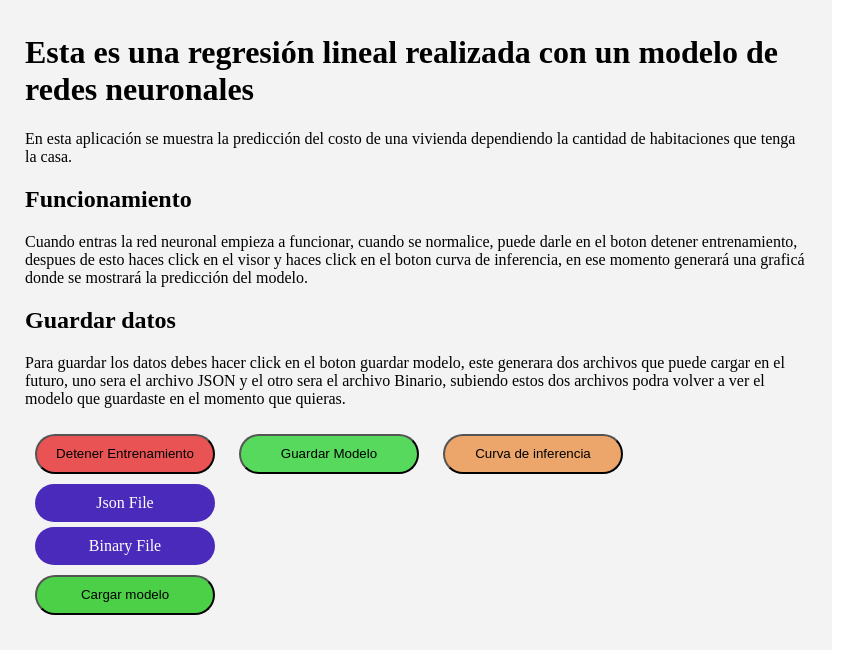
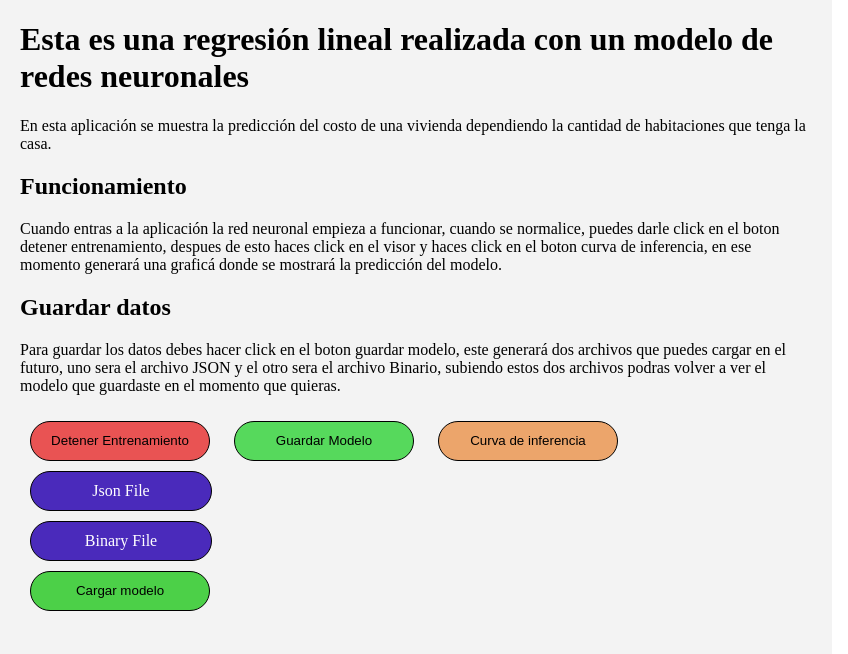
Before and after one commit to IvanGonzalez10/Predicci-nPrecioDeCasas, a website: page index.html in a window 1280 px wide. Shown: the part 130-784 px from the top of the page, without its empty margins (0-848 px from the left). Drawn offline with Linux system fonts and the light colour scheme; a script that the page names is missing.

Commit message:
Mejorando UX/UI

```diff
--- a/index.html
+++ b/index.html
@@ -25,8 +25,8 @@
         </p>
         <h2>Funcionamiento</h2>
         <p>
-          Cuando entras la red neuronal empieza a funcionar, cuando se
-          normalice, puede darle en el boton detener entrenamiento, despues de
+          Cuando entras a la aplicación la red neuronal empieza a funcionar, cuando se
+          normalice, puedes darle click en el boton detener entrenamiento, despues de
           esto haces click en el visor y haces click en el boton curva de
           inferencia, en ese momento generará una graficá donde se mostrará la
           predicción del modelo.
@@ -34,9 +34,9 @@
         <h2>Guardar datos</h2>
         <p>
           Para guardar los datos debes hacer click en el boton guardar modelo,
-          este generara dos archivos que puede cargar en el futuro, uno sera el
+          este generará dos archivos que puedes cargar en el futuro, uno sera el
           archivo JSON y el otro sera el archivo Binario, subiendo estos dos
-          archivos podra volver a ver el modelo que guardaste en el momento que
+          archivos podras volver a ver el modelo que guardaste en el momento que
           quieras.
         </p>
         <input
--- a/styles.css
+++ b/styles.css
@@ -7,13 +7,14 @@ body {
 .container {
   margin: -20px 0;
   width: 65vw;
-  height: 100vh;
+  height: 102vh;
+  overflow: hidden;
   background: #f3f3f3;
 }
 
 .header {
   width: 65vw;
-  height: 15vh;
+  height: 14vh;
   background: #fff;
   display: flex;
   justify-content: center;
@@ -26,7 +27,7 @@ body {
 }
 
 .container-text {
-  padding: 25px;
+  padding: 20px;
 }
 
 .stop {
@@ -35,6 +36,8 @@ body {
   border-radius: 20px;
   background-color: #e61818b9;
   margin: 10px;
+  border: 1px solid #000;
+  cursor: pointer;
 }
 
 .save {
@@ -43,6 +46,8 @@ body {
   border-radius: 20px;
   background-color: #1cd125b9;
   margin: 10px;
+  border: 1px solid #000;
+  cursor: pointer;
 }
 
 .curve {
@@ -51,11 +56,14 @@ body {
   border-radius: 20px;
   background-color: #eb8939b9;
   margin: 10px;
+  border: 1px solid #000;
+  cursor: pointer;
 }
 
 .container-input {
   background-color: #4a2abb;
   border-radius: 25px;
+  border: 1px solid #000;
   color: #fff;
   cursor: pointer;
   padding: 10px;
@@ -64,7 +72,7 @@ body {
   text-align: center;
   width: 160px;
   margin-left: 10px;
-  margin-bottom: 5px;
+  margin-bottom: 10px;
 }
 
 .container-input .json {
@@ -83,6 +91,7 @@ body {
 .container-input-bi {
   background-color: #4a2abb;
   border-radius: 25px;
+  border: 1px solid #000;
   color: #fff;
   cursor: pointer;
   overflow: hidden;
@@ -112,4 +121,6 @@ body {
   border-radius: 20px;
   background-color: #0fc409b9;
   margin: 10px;
+  border: 1px solid #000;
+  cursor: pointer;
 }
```
Also changed, not shown: README.md.
